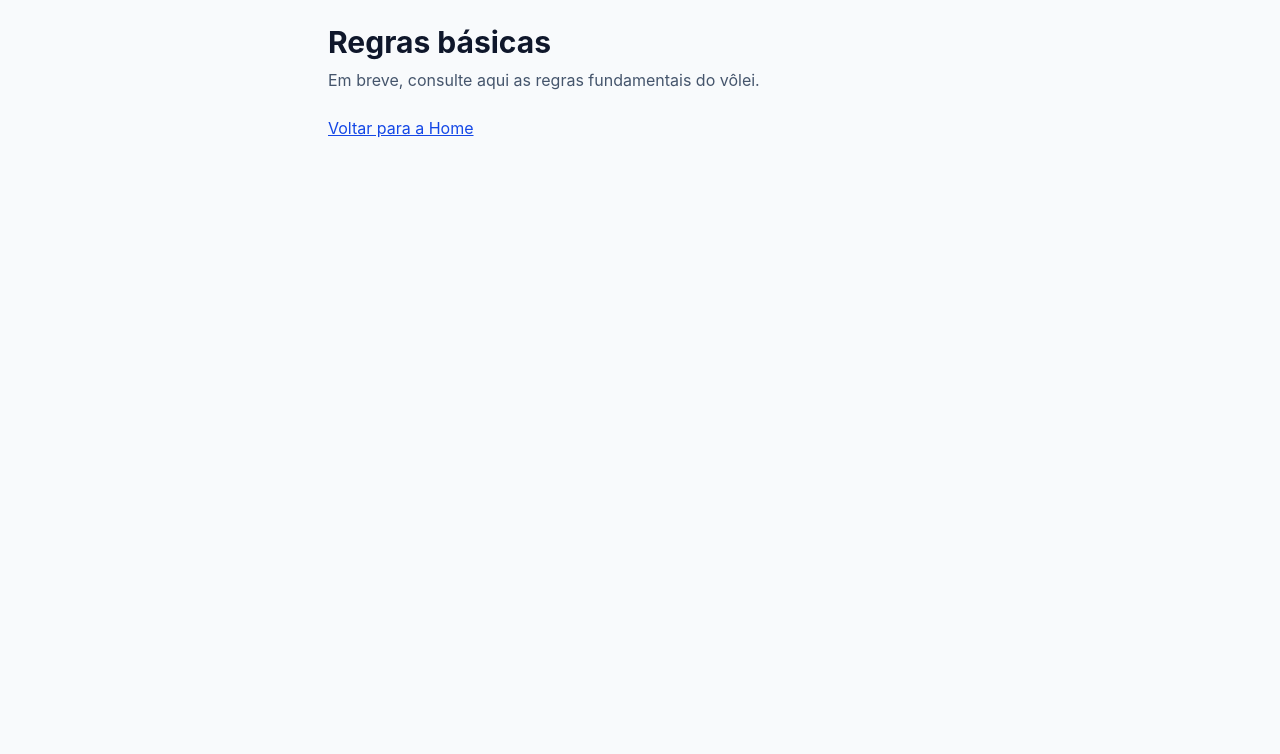
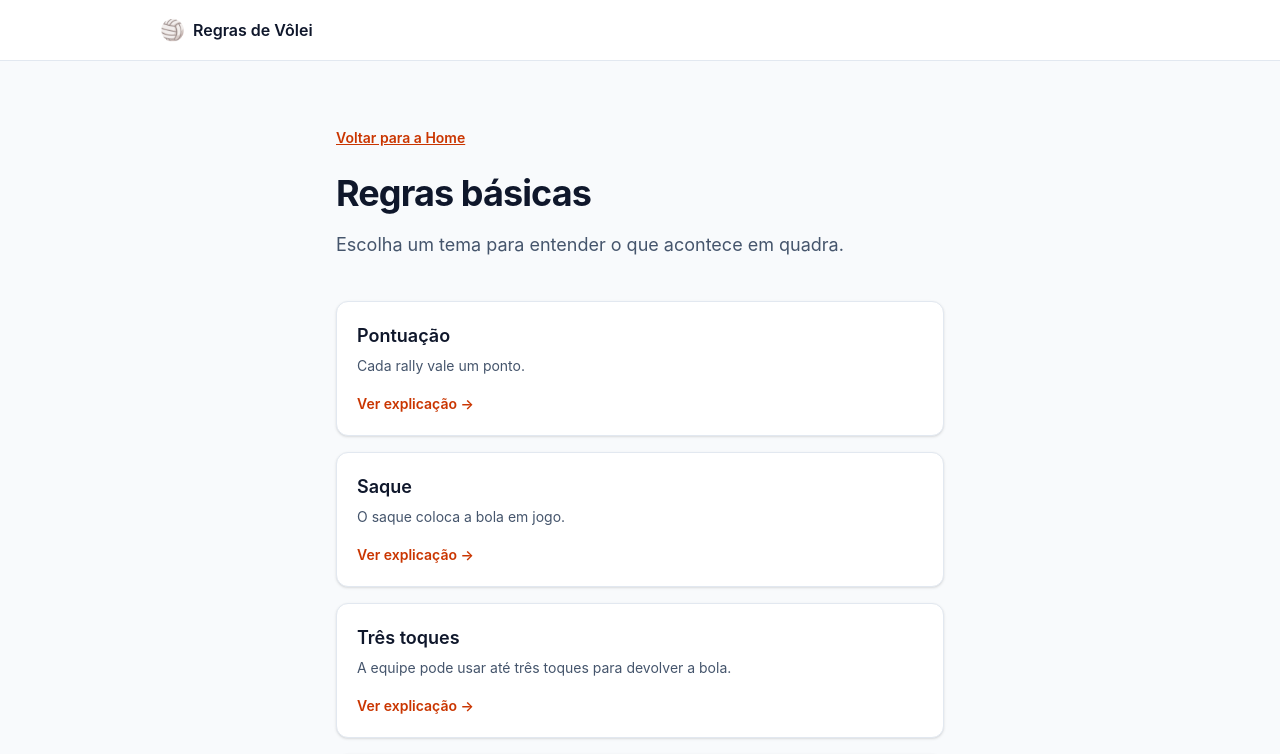
Before and after one commit to Icaro90/volley-coach, a React (Vite) app in the folder frontend/: page /rules in a window 1280 px wide. Shown: the top 754 px of the page. Built offline with nearby package versions, Linux system fonts and the light colour scheme.

Commit message:
feat(rules): add rules list page

```diff
--- a/frontend/src/App.tsx
+++ b/frontend/src/App.tsx
@@ -1,20 +1,13 @@
 import { Route, Routes } from 'react-router'
 import { HomePage } from './pages/HomePage'
 import { PlaceholderPage } from './pages/PlaceholderPage'
+import { RulesPage } from './pages/RulesPage'
 
 function App() {
   return (
     <Routes>
       <Route path="/" element={<HomePage />} />
-      <Route
-        path="/rules"
-        element={
-          <PlaceholderPage
-            title="Regras básicas"
-            description="Em breve, consulte aqui as regras fundamentais do vôlei."
-          />
-        }
-      />
+      <Route path="/rules" element={<RulesPage />} />
       <Route
         path="/rotation"
         element={
--- /dev/null
+++ b/frontend/src/components/RuleListItem.tsx
@@ -0,0 +1,23 @@
+import { Link } from 'react-router'
+import type { VolleyballRule } from '../data/rules'
+
+type RuleListItemProps = {
+  rule: VolleyballRule
+}
+
+export function RuleListItem({ rule }: RuleListItemProps) {
+  return (
+    <li>
+      <Link
+        className="block rounded-xl border border-slate-200 bg-white p-5 shadow-sm transition hover:border-orange-300 hover:shadow-md"
+        to={`/rules/${rule.id}`}
+      >
+        <h2 className="text-lg font-semibold text-slate-900">{rule.title}</h2>
+        <p className="mt-1 text-sm leading-6 text-slate-600">{rule.summary}</p>
+        <span className="mt-4 inline-block text-sm font-semibold text-orange-700">
+          Ver explicação →
+        </span>
+      </Link>
+    </li>
+  )
+}
--- /dev/null
+++ b/frontend/src/pages/RulesPage.tsx
@@ -0,0 +1,30 @@
+import { Link } from 'react-router'
+import { AppHeader } from '../components/AppHeader'
+import { RuleListItem } from '../components/RuleListItem'
+import { rules } from '../data/rules'
+
+export function RulesPage() {
+  return (
+    <div className="min-h-screen bg-slate-50">
+      <AppHeader />
+
+      <main className="mx-auto max-w-2xl px-5 py-12 sm:px-8 sm:py-16">
+        <Link className="text-sm font-semibold text-orange-700 underline" to="/">
+          Voltar para a Home
+        </Link>
+        <h1 className="mt-6 text-4xl font-bold tracking-tight text-slate-900">
+          Regras básicas
+        </h1>
+        <p className="mt-4 text-lg leading-8 text-slate-600">
+          Escolha um tema para entender o que acontece em quadra.
+        </p>
+
+        <ul className="mt-10 space-y-4">
+          {rules.map((rule) => (
+            <RuleListItem key={rule.id} rule={rule} />
+          ))}
+        </ul>
+      </main>
+    </div>
+  )
+}
```
